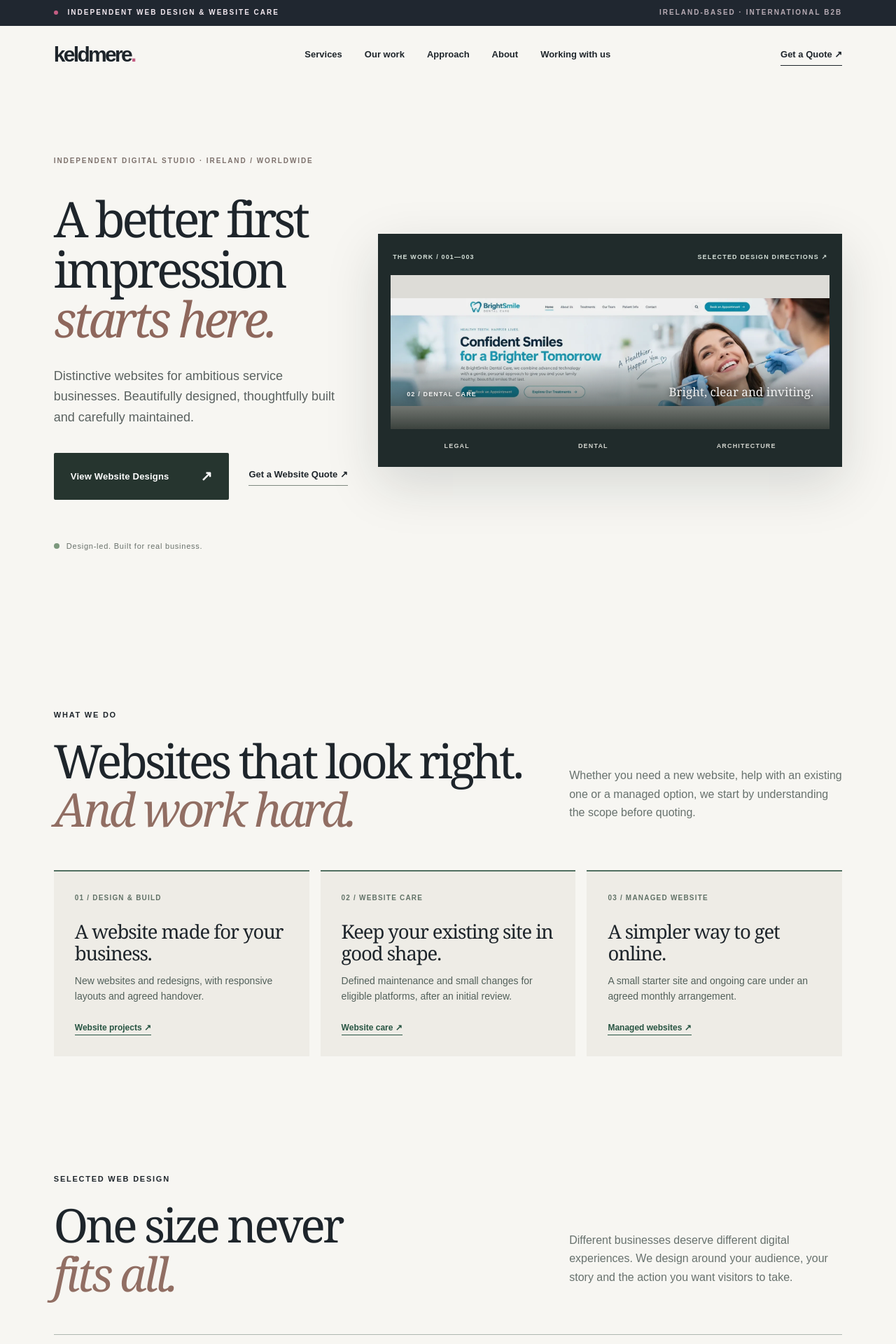
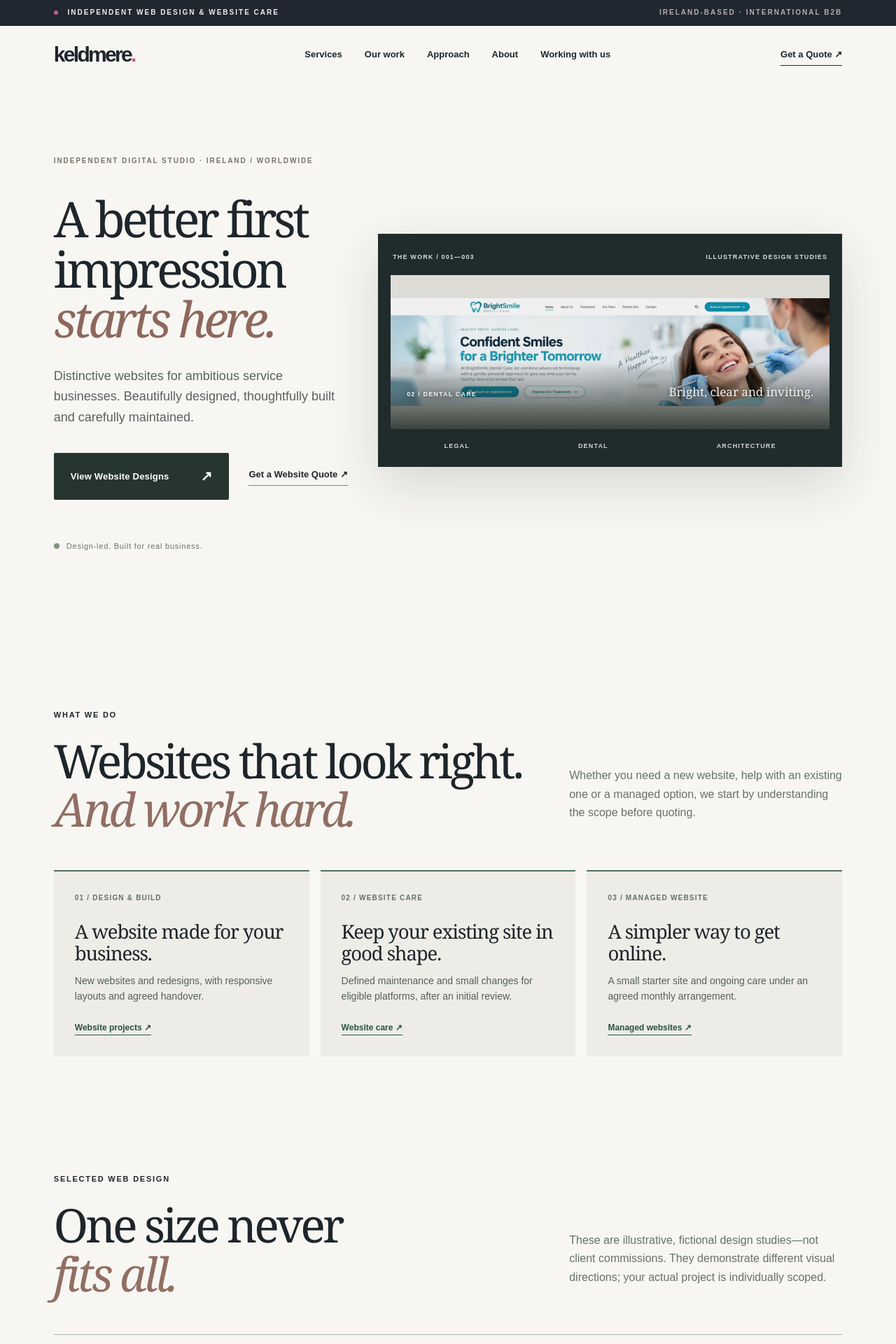
Before and after one commit to RafaelAlbaWebify/keldmere-site, a Next.js app: page / in a window 1280 px wide. Shown: the top 1920 px of the page at 70% size. Built offline with nearby package versions, Linux system fonts and the light colour scheme.

Commit message:
Clarify fictional portfolio, provisional prices and statutory company details on homepage

```diff
--- a/src/app/page.tsx
+++ b/src/app/page.tsx
@@ -22,27 +22,27 @@ export default function Home(){return <>
 <div className="k-hero-actions"><a className="button" href="#examples">View Website Designs <span>↗</span></a><a className="k-text-link" href={mail("Keldmere — Website project enquiry")}>Get a Website Quote ↗</a></div>
 <div className="k-hero-footnote"><span className="k-status-dot"/> Design-led. Built for real business.</div>
 </div><div className="k-hero-feature" aria-label="Three distinct website design examples">
-<div className="k-feature-header"><span>THE WORK / 001—003</span><span>SELECTED DESIGN DIRECTIONS ↗</span></div>
-<div className="k-feature-art k-premium-reel" aria-label="Three independently designed premium website examples">
+<div className="k-feature-header"><span>THE WORK / 001—003</span><span>ILLUSTRATIVE DESIGN STUDIES</span></div>
+<div className="k-feature-art k-premium-reel" aria-label="Three illustrative, fictional website design studies">
 <figure className="k-premium-frame k-premium-frame-legal"><img src="/images/hartwell-premium.webp" alt="Hartwell and Co. boutique law firm website design featuring editorial typography and a professional portrait" loading="eager"/><figcaption><span>01 / LEGAL SERVICES</span><strong>Authority with personality.</strong></figcaption></figure>
 <figure className="k-premium-frame k-premium-frame-dental"><img src="/images/brightsmile-premium.webp" alt="BrightSmile dental clinic website design with a welcoming patient-focused layout" loading="lazy"/><figcaption><span>02 / DENTAL CARE</span><strong>Bright, clear and inviting.</strong></figcaption></figure>
 <figure className="k-premium-frame k-premium-frame-architecture"><img src="/images/atrium-premium.webp" alt="Atrium architecture studio website design with dramatic project photography" loading="lazy"/><figcaption><span>03 / ARCHITECTURE</span><strong>Design led by the work.</strong></figcaption></figure></div><div className="k-feature-footer"><span>LEGAL</span><span>DENTAL</span><span>ARCHITECTURE</span></div>
 </div></div>
 </section>
-<section className="k-service-intro wrap" id="services"><div className="k-work-heading"><div><p className="eyebrow">WHAT WE DO</p><h2>Websites that look right.<br/><em>And work hard.</em></h2></div><p>Whether you need a new website, help with an existing one or a managed option, we start by understanding the scope before quoting.</p></div><div className="k-service-grid"><article><span>01 / DESIGN &amp; BUILD</span><h3>A website made for your business.</h3><p>New websites and redesigns, with responsive layouts and agreed handover.</p><a href="#website-plans">Website projects ↗</a></article><article><span>02 / WEBSITE CARE</span><h3>Keep your existing site in good shape.</h3><p>Defined maintenance and small changes for eligible platforms, after an initial review.</p><a href="#website-plans">Website care ↗</a></article><article><span>03 / MANAGED WEBSITE</span><h3>A simpler way to get online.</h3><p>A small starter site and ongoing care under an agreed monthly arrangement.</p><a href="#website-plans">Managed websites ↗</a></article></div></section><section className="k-work-section wrap" id="examples" aria-labelledby="work-title"><div className="k-work-heading"><div><p className="eyebrow">SELECTED WEB DESIGN</p><h2 id="work-title">One size never<br/><em>fits all.</em></h2></div><p>Different businesses deserve different digital experiences. We design around your audience, your story and the action you want visitors to take.</p></div>
+<section className="k-service-intro wrap" id="services"><div className="k-work-heading"><div><p className="eyebrow">WHAT WE DO</p><h2>Websites that look right.<br/><em>And work hard.</em></h2></div><p>Whether you need a new website, help with an existing one or a managed option, we start by understanding the scope before quoting.</p></div><div className="k-service-grid"><article><span>01 / DESIGN &amp; BUILD</span><h3>A website made for your business.</h3><p>New websites and redesigns, with responsive layouts and agreed handover.</p><a href="#website-plans">Website projects ↗</a></article><article><span>02 / WEBSITE CARE</span><h3>Keep your existing site in good shape.</h3><p>Defined maintenance and small changes for eligible platforms, after an initial review.</p><a href="#website-plans">Website care ↗</a></article><article><span>03 / MANAGED WEBSITE</span><h3>A simpler way to get online.</h3><p>A small starter site and ongoing care under an agreed monthly arrangement.</p><a href="#website-plans">Managed websites ↗</a></article></div></section><section className="k-work-section wrap" id="examples" aria-labelledby="work-title"><div className="k-work-heading"><div><p className="eyebrow">SELECTED WEB DESIGN</p><h2 id="work-title">One size never<br/><em>fits all.</em></h2></div><p>These are illustrative, fictional design studies—not client commissions. They demonstrate different visual directions; your actual project is individually scoped.</p></div>
 <div className="k-work-list"><article className="k-work-item"><span>01 / LEGAL</span><div><h3>Clarity builds confidence.</h3><p>Quiet authority, considered typography and a focused path to an enquiry.</p></div><span className="k-work-type">Editorial / Professional</span></article><article className="k-work-item"><span>02 / HEALTHCARE</span><div><h3>Make every visitor feel welcome.</h3><p>Reassuring presentation, accessible information and appointment-led design.</p></div><span className="k-work-type">Bright / Conversion-led</span></article><article className="k-work-item"><span>03 / ARCHITECTURE</span><div><h3>Let the work take centre stage.</h3><p>Immersive project storytelling and an unmistakable visual identity.</p></div><a href={mail("Keldmere — Architecture website enquiry")}>Discuss a similar website ↗</a></article></div></section>
 <section className="review-detail wrap" id="website-plans"><div className="section-lead"><div><p className="eyebrow">WEBSITE OWNERSHIP / CARE / SUBSCRIPTION</p><h2>One website.<br/><em>Three ways to work.</em></h2></div><p>Start with a project, look after an existing site, or spread the cost of a new small-business site across a managed subscription. Every option begins with a written scope.</p></div>
 <div className="plan-grid">
-<article className="plan-card"><p className="eyebrow">01 / ONE-TIME PROJECT</p><h3>Starter website project</h3><strong className="plan-price">Indicative: from US$599</strong><p>A clearly scoped starter website. Bespoke, highly customised design is quoted separately.</p><ul><li>Starter build: up to three pages</li><li>Design, responsive layout and launch validation</li><li>Agreed deliverables and handover</li><li>Optional monthly care quoted separately</li></ul><a href={mail("Keldmere — Website project")}>Request a project quote ↗</a></article>
-<article className="plan-card"><p className="eyebrow">02 / MONTHLY CARE</p><h3>Keep a site healthy</h3><strong className="plan-price">Indicative: from US$39<span>/mo</span></strong><p>For a supported existing website, including one we built. We check platform, access and existing issues before accepting a care plan. No new website is included.</p><ul><li>Essential: US$39, up to 15 min of small edits</li><li>Business: US$79, up to 45 min</li><li>Growth: US$149, up to 90 min</li><li>Agreed platform-specific checks; frequency confirmed in writing</li></ul><a href={mail("Keldmere — Website Care")}>Ask about website care ↗</a></article>
-<article className="plan-card"><p className="eyebrow">03 / MONTHLY WEBSITE</p><h3>Managed website</h3><strong className="plan-price">Indicative: from US$99<span>/mo</span></strong><p>Small starter website creation and continued care bundled into a proposed subscription.</p><ul><li>Up to three starter pages; additional pages quoted</li><li>Hosting arrangement and ongoing checks</li><li>Up to 15 min of small edits per month</li><li>Proposed 12-month initial term; terms and overall cost confirmed before agreement</li></ul><a href={mail("Keldmere — Managed Website")}>Discuss subscription terms ↗</a></article>
+<article className="plan-card"><p className="eyebrow">01 / ONE-TIME PROJECT</p><h3>Starter website project</h3><strong className="plan-price">From US$599*</strong><p>A clearly scoped starter website. Bespoke, highly customised design is quoted separately.</p><ul><li>Starter build: up to three pages</li><li>Design, responsive layout and launch validation</li><li>Agreed deliverables and handover</li><li>Optional monthly care quoted separately</li></ul><a href={mail("Keldmere — Website project")}>Request a project quote ↗</a></article>
+<article className="plan-card"><p className="eyebrow">02 / MONTHLY CARE</p><h3>Keep a site healthy</h3><strong className="plan-price">From US$39*<span>/mo</span></strong><p>For a supported existing website, including one we built. We check platform, access and existing issues before accepting a care plan. No new website is included.</p><ul><li>Essential: US$39, up to 15 min of small edits</li><li>Business: US$79, up to 45 min</li><li>Growth: US$149, up to 90 min</li><li>Agreed platform-specific checks; frequency confirmed in writing</li></ul><a href={mail("Keldmere — Website Care")}>Ask about website care ↗</a></article>
+<article className="plan-card"><p className="eyebrow">03 / MONTHLY WEBSITE</p><h3>Managed website</h3><strong className="plan-price">From US$99*<span>/mo</span></strong><p>Small starter website creation and continued care bundled into a proposed subscription.</p><ul><li>Up to three starter pages; additional pages quoted</li><li>Hosting arrangement and ongoing checks</li><li>Up to 15 min of small edits per month</li><li>Proposed 12-month initial term; terms and overall cost confirmed before agreement</li></ul><a href={mail("Keldmere — Managed Website")}>Discuss subscription terms ↗</a></article>
 </div>
-<div className="plan-clarity"><strong>Clear boundaries, no surprises.</strong><p>Monthly allowances do not roll over unless agreed. Care is not an unlimited support, security-monitoring or guaranteed-uptime service. Complex integrations, e-commerce, paid advertising, ongoing content creation, domains, licences and other third-party costs are separately scoped. We explain portability, ownership, source files, cancellation and any handover fees in writing before a subscription starts. No SEO ranking or lead-volume guarantees.</p></div></section>
+<div className="plan-clarity"><strong>*Indicative starting prices, before applicable taxes.</strong><p>Final fees and inclusions are determined by a written scope and individual quote. Entry-level packages do not include the fully bespoke treatments shown in the design studies.</p><strong>Clear boundaries, no surprises.</strong><p>Monthly allowances do not roll over unless agreed. Care is not an unlimited support, security-monitoring or guaranteed-uptime service. Complex integrations, e-commerce, paid advertising, ongoing content creation, domains, licences and other third-party costs are separately scoped. We explain portability, ownership, source files, cancellation and any handover fees in writing before a subscription starts. No SEO ranking or lead-volume guarantees.</p></div></section>
 <section className="manifesto"><div className="wrap split"><p className="eyebrow">WHY KELDMERE</p><div><h2>A good website should be <em>easy to use.</em><br/>And easy to keep running.</h2><p>We design, build and maintain useful business websites. Clear scope, practical guidance and one technical point of contact—without a complicated agency process.</p></div></div></section>
 <section className="approach" id="approach"><div className="wrap"><div className="section-lead"><div><p className="eyebrow">HOW WE WORK</p><h2>From first enquiry to handover.</h2></div><p>Plain language, a defined scope and documentation that remains useful after we leave.</p></div><div className="steps"><article><span>01 / DISCUSS</span><h3>Tell us what you need.</h3><p>We listen to what is happening and agree what success looks like.</p></article><article><span>02 / REVIEW</span><h3>Agree the scope and quote.</h3><p>We explain the scope, risks and costs before changes begin.</p></article><article><span>03 / DELIVER</span><h3>Build, test and hand over.</h3><p>We test agreed deliverables and explain ongoing responsibilities.</p></article></div></div></section>
 <section className="about wrap" id="about"><div><p className="eyebrow">ABOUT KELDMERE</p><h2>Design-led websites.<br/><em>Dependable delivery.</em></h2><p>Keldmere is a founder-led web design and website care business operated by Webify Limited in Ireland. We combine thoughtful visual design, clear communication and a practical technical approach.</p><p>You work directly with the person responsible for delivering the agreed work. View the founder’s public background, or ask about our process before committing.</p><a className="founder-link" href="https://rafaelalba.com/" target="_blank" rel="noopener noreferrer">View founder background ↗</a></div><div className="about-art" aria-hidden="true"><div className="about-orbit"/><strong>KNOW-HOW<br/>OVER HYPE.</strong></div></section>
 <section className="markets wrap" aria-label="Markets served"><p className="eyebrow">REMOTE-FIRST / ENGLISH-SPEAKING MARKETS</p><p>Working with businesses in the <strong>United States, Canada, United Kingdom, Ireland, Australia and New Zealand</strong>—with project schedules and support hours agreed around time zones.</p></section><section className="faq wrap" id="faq"><div className="section-lead"><div><p className="eyebrow">GOOD QUESTIONS</p><h2>What to expect,<br/><em>before we begin.</em></h2></div><p>Practical answers about scope, permissions, deliverables and availability.</p></div><div className="faq-list">{faqs.map((item)=><details key={item.q}><summary>{item.q}<span aria-hidden="true">+</span></summary><p>{item.a}</p></details>)}</div></section>
 <section className="it-detail wrap" id="m365"><div className="section-lead"><div><p className="eyebrow">SECOND SPECIALISATION / BUSINESS IT</p><h2>Microsoft 365 help,<br/><em>without the mystery.</em></h2></div><p>A focused remote configuration review for small teams, plus separately scoped setup, cleanup and ongoing administration. We do not offer unlimited helpdesk or emergency 24/7 coverage.</p></div><div className="it-compact"><div><strong>Health &amp; Security Review · from US$349</strong><p>Proposed pilot: one Microsoft 365 tenant, up to 15 accounts, available identity, MFA, access and licence indicators. Receive a prioritised summary and recommendations; no compliance certification or penetration testing.</p></div><a href={mail("Keldmere — Microsoft 365 Health & Security Review")}>Request the review scope ↗</a></div></section>
 <section className="contact" id="contact"><div className="wrap"><p className="eyebrow">LET’S TALK</p><h2>Tell us about<br/>your website<span>.</span></h2><p>Email us your business website (if you have one), what you want to achieve and any important features or timing. We will review your enquiry and discuss the scope before quoting. Please do not include passwords, customer records or sensitive system details.</p><p className="contact-note">You will be redirected to your email application. There is no website form, account creation or automated collection on this page.</p><a href={mail("Keldmere — Website quote enquiry")} className="button button-white">Get a Website Quote ↗</a></div></section></main>
-<footer><div className="wrap footer"><a className="logo" href="#main-content">keldmere<span>.</span></a><div className="footer-info"><p>Working commercial brand · Operated by Webify Limited, Ireland.<br/>Legal trading-name formalities pending. Website preview only; company details require approval before launch.</p><nav aria-label="Company and legal information" className="footer-links"><a href="/company/">Company information</a><a href="/privacy/">Privacy information</a><a href="/working-with-us/">Working with us</a></nav></div><a href={`mailto:${inbox}`}>{inbox} ↗</a></div></footer>
+<footer><div className="wrap footer"><a className="logo" href="#main-content">keldmere<span>.</span></a><div className="footer-info"><p>Keldmere · Website design and care by WEBIFY LIMITED, Ireland.<br/>Company number 761605 · Registered office: Unit 2, 2 Bridge Street, Athlone, Co. Westmeath, N37 F1W4, Ireland.</p><nav aria-label="Company and legal information" className="footer-links"><a href="/company/">Company information</a><a href="/privacy/">Privacy information</a><a href="/working-with-us/">Working with us</a></nav></div><a href={`mailto:${inbox}`}>{inbox} ↗</a></div></footer>
 </>}
```
